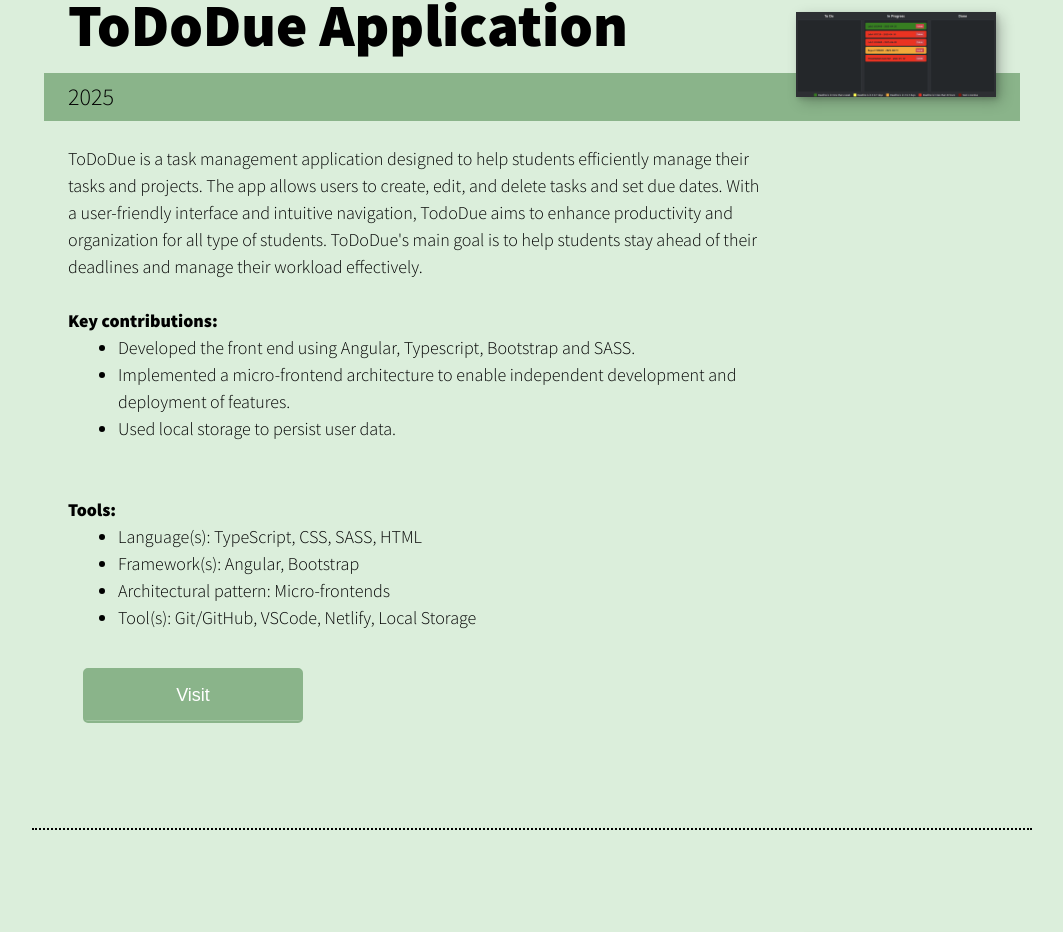
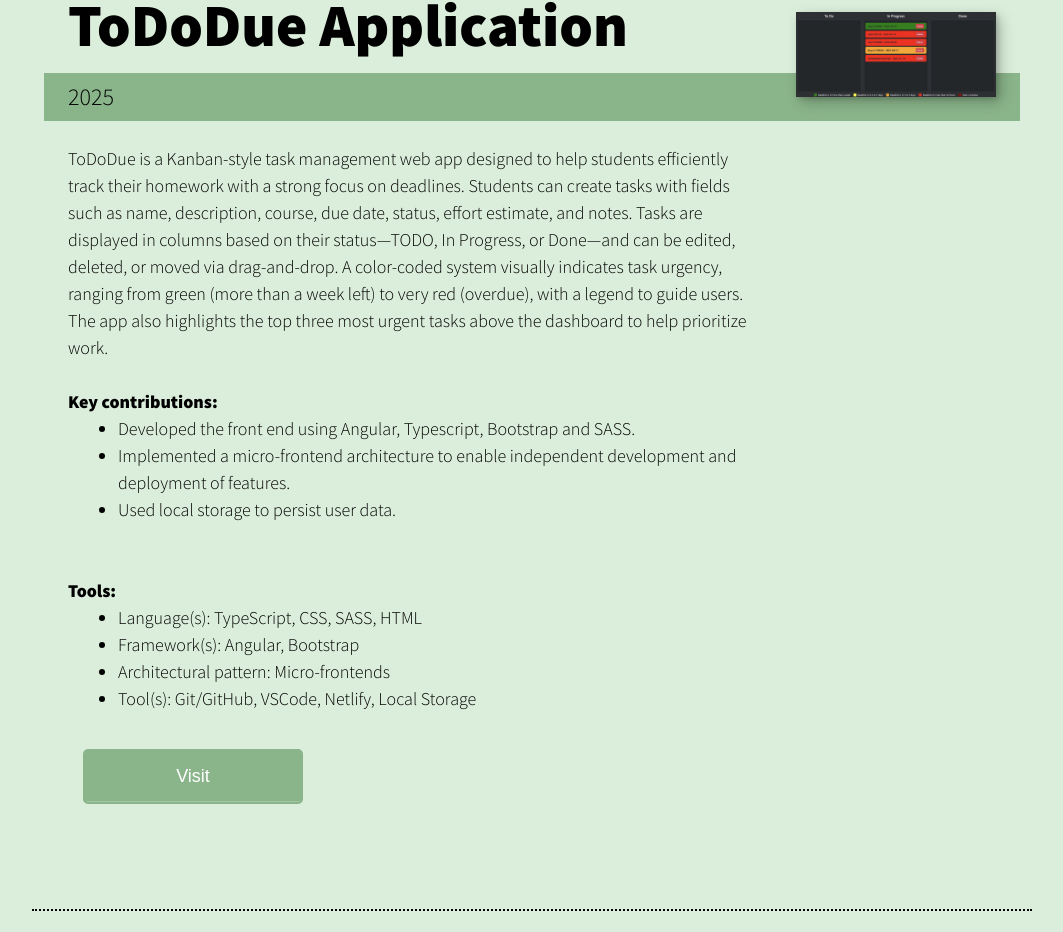
Before and after one commit to ThiiLuu79/theminh-portfolio, a React (Create React App) app: page /Personals in a window 1280 px wide. Shown: the part 2289-3221 px from the top of the page, without its empty margins (108-1171 px from the left). Built offline with nearby package versions, Linux system fonts and the light colour scheme.

Commit message:
Updated constants

```diff
--- a/src/i18n/personalsConstants_en.js
+++ b/src/i18n/personalsConstants_en.js
@@ -40,7 +40,7 @@ export const COOKINGLAB_PROJECT = {
 export const TODODUE_PROJECT = {
     title: "ToDoDue Application",
     period: "2025",
-    description: "ToDoDue is a task management application designed to help students efficiently manage their tasks and projects. The app allows users to create, edit, and delete tasks and set due dates. With a user-friendly interface and intuitive navigation, TodoDue aims to enhance productivity and organization for all type of students. ToDoDue's main goal is to help students stay ahead of their deadlines and manage their workload effectively.",
+    description: "ToDoDue is a Kanban-style task management web app designed to help students efficiently track their homework with a strong focus on deadlines. Students can create tasks with fields such as name, description, course, due date, status, effort estimate, and notes. Tasks are displayed in columns based on their status—TODO, In Progress, or Done—and can be edited, deleted, or moved via drag-and-drop. A color-coded system visually indicates task urgency, ranging from green (more than a week left) to very red (overdue), with a legend to guide users. The app also highlights the top three most urgent tasks above the dashboard to help prioritize work.",
     contributions: [
         "Developed the front end using Angular, Typescript, Bootstrap and SASS.",
         "Implemented a micro-frontend architecture to enable independent development and deployment of features.",
--- a/src/i18n/personalsConstants_fr.js
+++ b/src/i18n/personalsConstants_fr.js
@@ -40,7 +40,7 @@ export const COOKINGLAB_PROJECT = {
 export const TODODUE_PROJECT = {
     title: "Application ToDoDue",
     period: "2025",
-    description: "ToDoDue est une application de gestion de tâches conçue pour aider les étudiants à gérer efficacement leurs tâches et projets. L'application permet aux utilisateurs de créer, modifier et supprimer des tâches, ainsi que de définir des dates d'échéance. Avec une interface conviviale et une navigation intuitive, TodoDue vise à améliorer la productivité et l'organisation pour tous les types d'étudiants. L'objectif principal de ToDoDue est d'aider les étudiants à respecter leurs délais et à gérer efficacement leur charge de travail.",
+    description: "ToDoDue est une application web de gestion de tâches de type Kanban conçue pour aider les étudiants à suivre efficacement leurs devoirs, avec un fort accent sur les dates limites. Les étudiants peuvent créer des tâches avec des champs tels que le nom, la description, le cours, la date d’échéance, le statut, l’estimation de l’effort et des notes. Les tâches sont affichées dans des colonnes selon leur statut — À faire, En cours ou Terminé — et peuvent être modifiées, supprimées ou déplacées par glisser-déposer. Un système de couleurs permet d’indiquer visuellement l’urgence des tâches, allant du vert (plus d’une semaine restante) au rouge vif (en retard), avec une légende pour guider les utilisateurs. L’application met également en avant les trois tâches les plus urgentes au-dessus du tableau de bord afin d’aider à mieux prioriser le travail.",
     contributions: [
         "Développé le front end en utilisant Angular, Typescript, Bootstrap et SASS.",
         "Implémenté une architecture de micro-frontends pour permettre le développement et le déploiement indépendants des fonctionnalités.",
```
